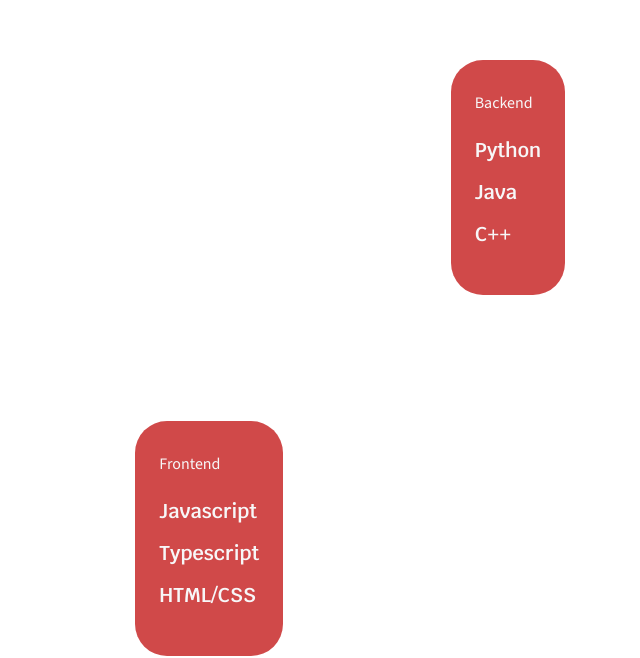
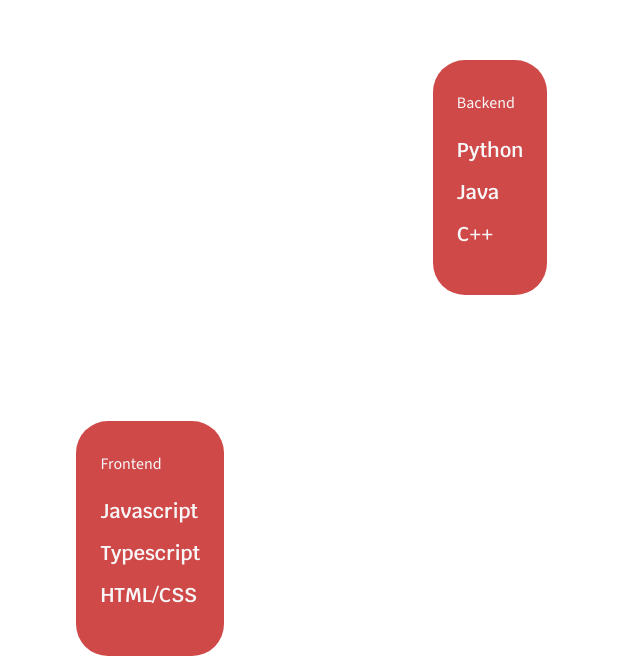
Before and after one commit to juayhee/portfolio-site, a React (Vite) app: page / in a window 1280 px wide. Shown: the part 195-853 px from the top of the page, without its empty margins (132-772 px from the left). Built offline with nearby package versions, Linux system fonts and the light colour scheme.

Commit message:
update styling

```diff
--- a/src/components/HomeSkills/HomeSkills.module.sass
+++ b/src/components/HomeSkills/HomeSkills.module.sass
@@ -37,8 +37,7 @@ li
   // Grid is only as large as parent in <App> allows
   width: 100%
   grid-template-rows: 192px repeat(3, minmax(0, 1fr)) 192px
-  grid-template-columns: 192px repeat(3, minmax(0, 1fr)) 192px
-  justify-items: center
+  grid-template-columns: 192px repeat(3, ) 192px
   align-items: center
 
 .frontEnd
```
